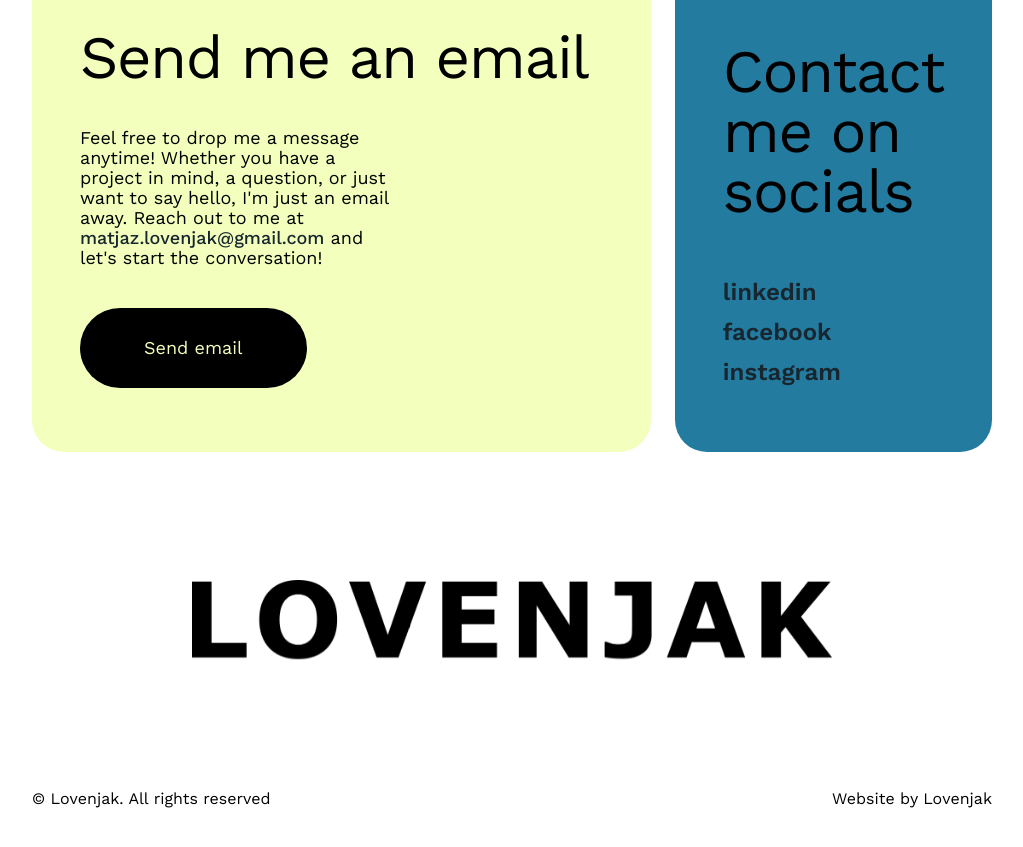
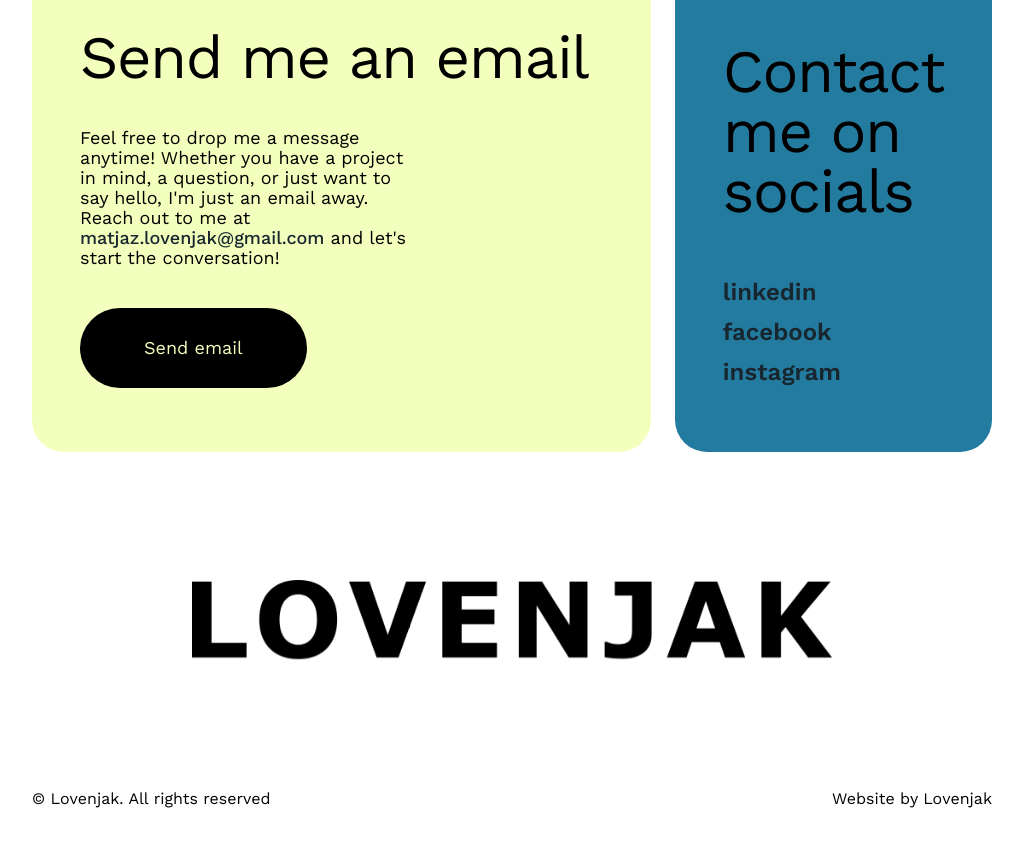
Before and after one commit to rubuz/ML-portfolioV2, a React (Vite) app: page / in a window 1280 px wide. Shown: the part 3620-4467 px from the top of the page, without its empty margins (128-1151 px from the left). Built offline with nearby package versions, Linux system fonts and the light colour scheme.

Commit message:
Update Contact and Hero components

```diff
--- a/src/components/Contact.jsx
+++ b/src/components/Contact.jsx
@@ -18,10 +18,10 @@ const Contact = () => {
             <h2 className="lg:text-6xl text-5xl tracking-tight">
               Send me an email
             </h2>
-            <p className="text-lg leading-5 lg:max-w-[60%] max-w-[80%]">
+            <p className="text-lg leading-5 lg:max-w-[65%] max-w-[80%]">
               Feel free to drop me a message anytime! Whether you have a project
               in mind, a question, or just want to say hello, I&apos;m just an
-              email away. Reach out to me at
+              email away. Reach out to me at{" "}
               <span className="font-medium">
                 <a
                   href="mailto:matjaz.lovenjak@gmail.com"
--- a/src/components/Hero.jsx
+++ b/src/components/Hero.jsx
@@ -33,7 +33,7 @@ const Hero = () => {
             checked={theme}
             onChange={setTheme}
             className={`${theme ? "bg-white" : "bg-black"}
-          relative inline-flex items-center h-[26px] w-[53px] shrink-0 cursor-pointer rounded-full border-2 border-transparent transition-colors duration-200 ease-in-out focus:outline-none focus-visible:ring-2  focus-visible:ring-white/75`}
+          relative inline-flex items-center h-[26px] w-[53px] shrink-0 cursor-none rounded-full border-2 border-transparent transition-colors duration-200 ease-in-out focus:outline-none focus-visible:ring-2  focus-visible:ring-white/75`}
           >
             <span className="sr-only">Dark mode</span>
             <IoMdMoon className="absolute h-[20px] w-[20px] left-0.5 text-black" />
--- a/src/components/ProjectText.jsx
+++ b/src/components/ProjectText.jsx
@@ -2,7 +2,10 @@ import PropTypes from "prop-types";
 
 const ProjectText = ({ title, group, onMouseEnter }) => {
   return (
-    <div className="group flex flex-col gap-4" onMouseEnter={onMouseEnter}>
+    <div
+      className="group flex flex-col gap-4 select-none"
+      onMouseEnter={onMouseEnter}
+    >
       <p className="text-2xl">{group}</p>
       <h3 className="sm:text-7xl text-4xl font-medium tracking-tight">
         {title}
```
